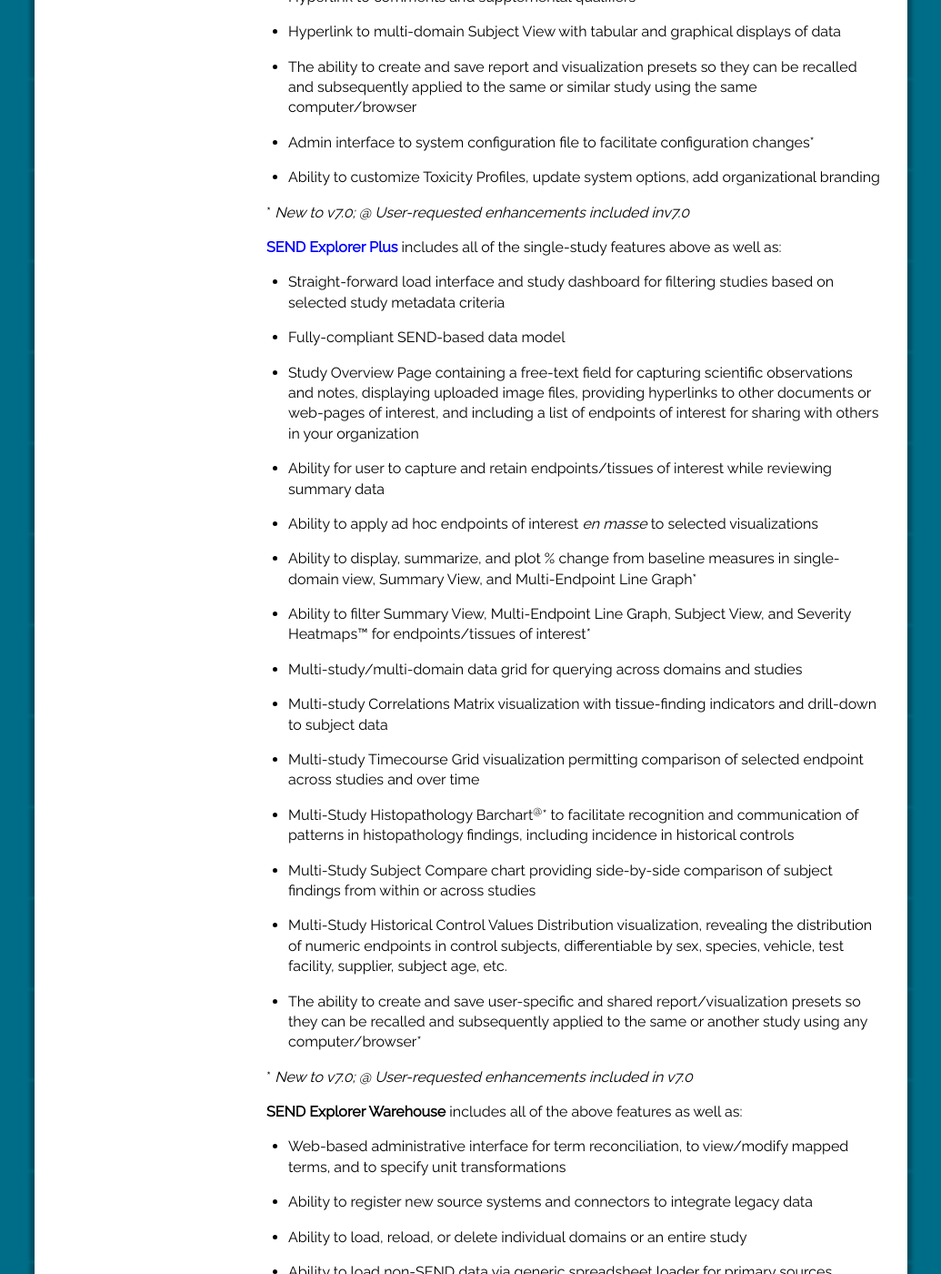
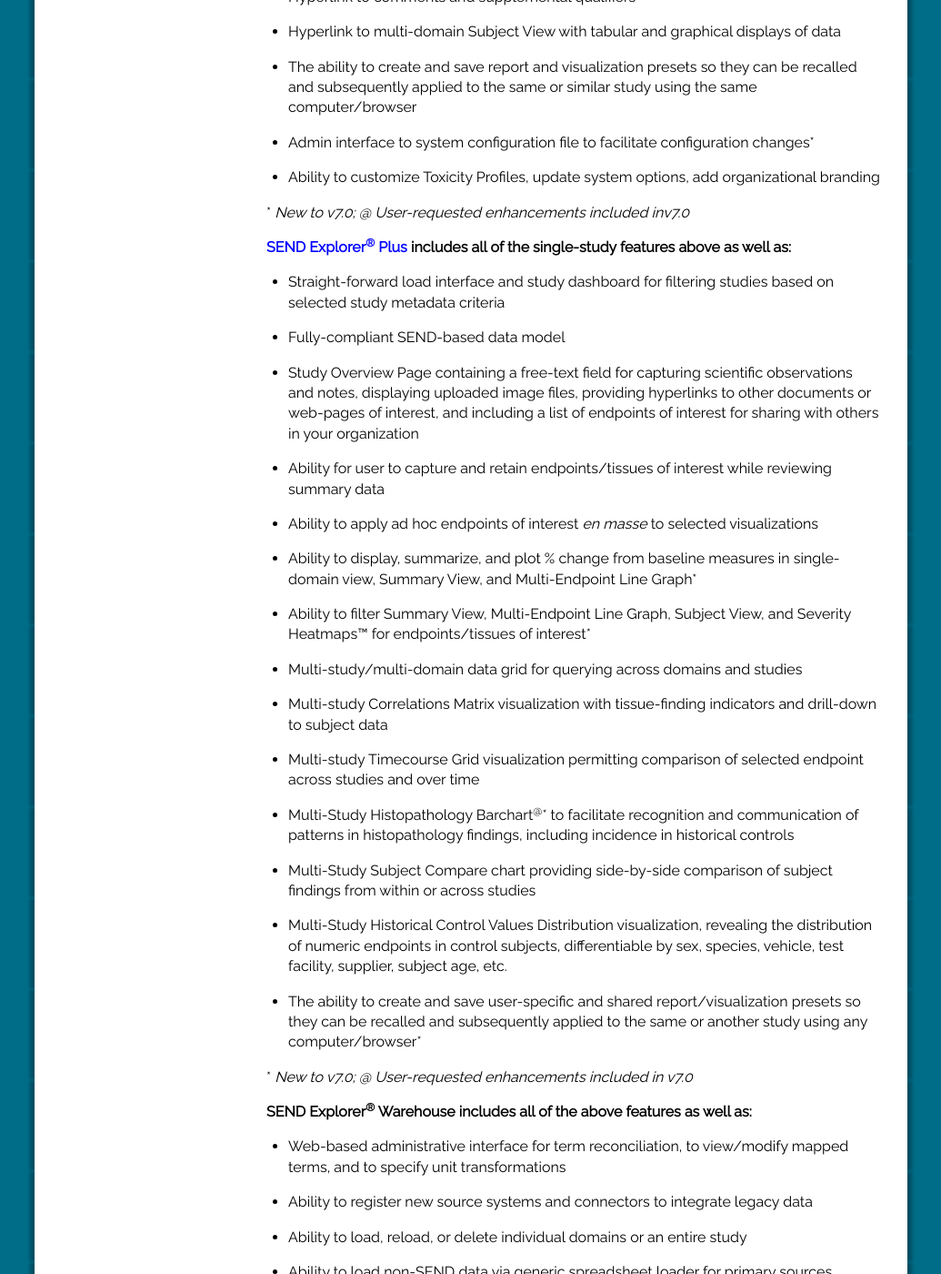
Before and after one commit to inds-inc/inds-inc.github.io, a Jekyll site: the page built from sendexplorer.md, in a window 1280 px wide and 1400 px high, scrolled down 4621 px. Shown: the whole window at 91% size, without its empty margins (122-1157 px from the left). Built offline with Jekyll 4.4.1, drawn with Linux system fonts in a browser that asks for light colours; comment, search, counter and statistics services are not loaded; some of the changed text lies outside the part shown.

Commit message:
bold headings

```diff
--- a/sendexplorer.md
+++ b/sendexplorer.md
@@ -165,7 +165,7 @@
   - Ability to load non-SEND data as a primary or secondary source via
     spreadsheet
 
-<span style="color:limegreen;font-weight:bold">SEND Explorer</span>
+<span style="color:limegreen;font-weight:bold">SEND Explorer<sup>®</sup></span>
 provides single-study functionality including the
 ability to review and query SEND data; generate scientifically-relevant
 visualizations to identify trends and patterns within a study; and
@@ -173,7 +173,7 @@
 group or vs control subjects to identify patterns across endpoints of
 interest, at a given timepoint and over time.
 
-<span style="color:blue;font-weight:bold">SEND Explorer Plus</span>
+<span style="color:blue;font-weight:bold">SEND Explorer<sup>®</sup> Plus</span>
 additionally includes a SEND-optimized database
 to extend SEND Explorer functionality to the multi-study environment and
 provides powerful yet intuitive cross-study querying capabilities and
@@ -182,15 +182,15 @@
 change from baseline values, and identify and filter for endpoints of
 interest.
 
-**SEND Explorer Warehouse** provides the same visualization capabilities
+**SEND Explorer<sup>®</sup> Warehouse** provides the same visualization capabilities
 as SEND Explorer Plus and additionally includes a data warehouse
 infrastructure which enables organizations to combine legacy/non-SEND
 data sources with their SEND data, connect to non-SEND data sources,
 perform advanced term reconciliation functionality, and refresh internal
 data sources on a schedule.
 
-<span style="color:limegreen;font-weight:bold">SEND Explorer</span>
-features include:
+**<span style="color:limegreen">SEND Explorer<sup>®</sup></span>
+features include:**
 
   - A robust data grid that merges subject and group metadata with
     associated results
@@ -239,8 +239,8 @@
 
 \* *New to v7.0; @ User-requested enhancements included inv7.0*
 
-<span style="color:blue;font-weight:bold">SEND Explorer Plus</span>
-includes all of the single-study features above as well as:
+**<span style="color:blue">SEND Explorer<sup>®</sup> Plus</span>
+includes all of the single-study features above as well as:**
 
   - Straight-forward load interface and study dashboard for filtering
     studies based on selected study metadata criteria
@@ -294,7 +294,7 @@
 
 \* *New to v7.0; @ User-requested enhancements included in v7.0*
 
-**SEND Explorer Warehouse** includes all of the above features as well as:
+**SEND Explorer<sup>®</sup> Warehouse includes all of the above features as well as:**
 
   - Web-based administrative interface for term reconciliation, to
     view/modify mapped terms, and to specify unit transformations
```
